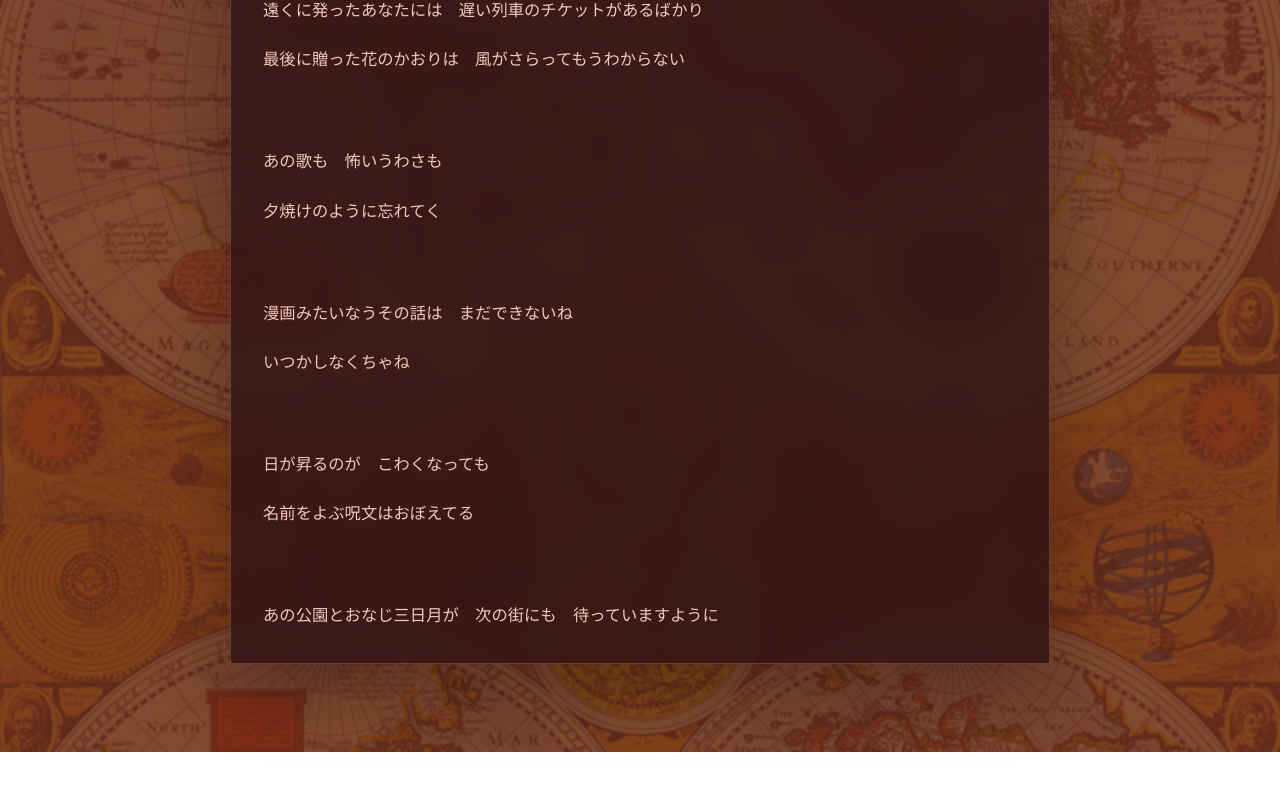
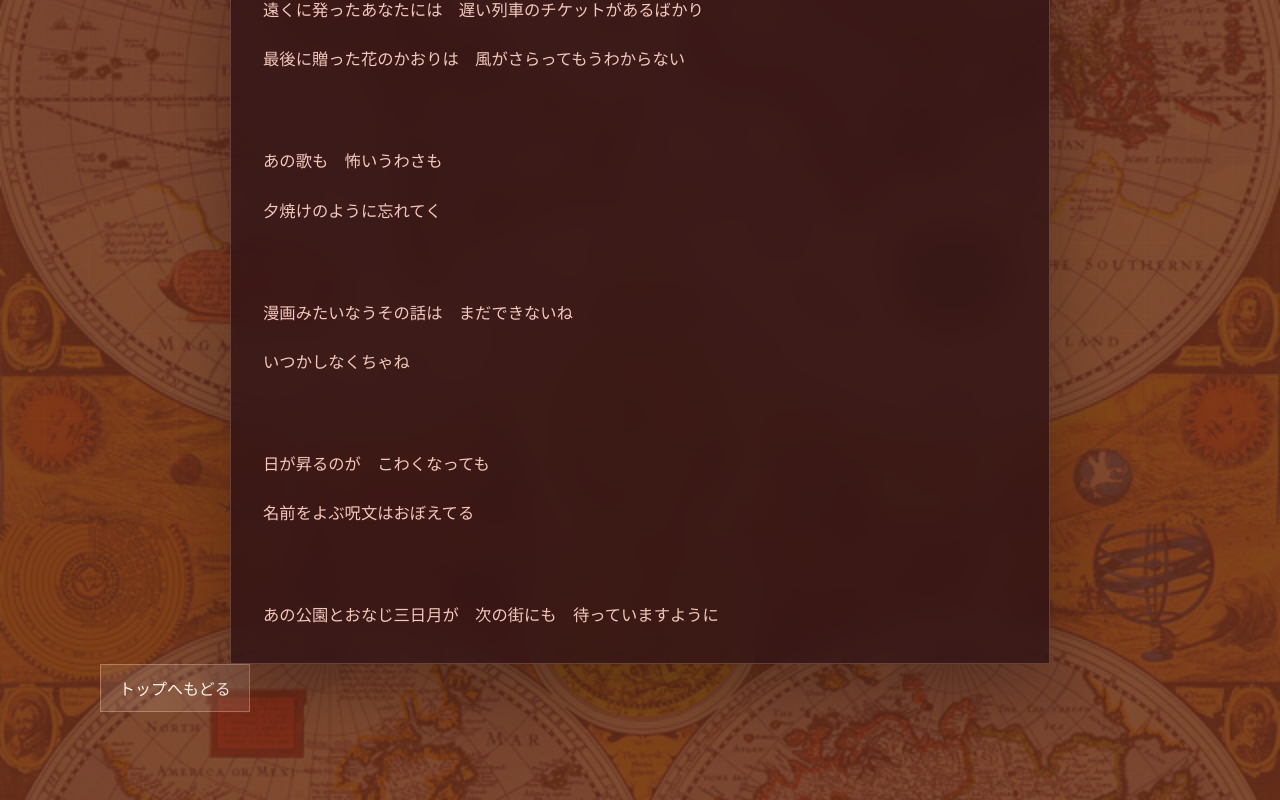
Before and after one commit to NJ200212/lastparfait, a Next.js app: page /kakushi in a window 1280 px wide. Shown: the part 330-1130 px from the top of the page. Before the commit the page ends 1082 px from the top, so only its background shows below. Built offline with nearby package versions, Linux system fonts and the light colour scheme.

Commit message:
Add back link to lyrics page

```diff
--- a/app/kakushi/page.js
+++ b/app/kakushi/page.js
@@ -1,3 +1,5 @@
+import Link from "next/link";
+
 export const metadata = {
   title: "歌詞 | 釈迦色社会×パフェ山脈 Last Live Vol.2"
 };
@@ -33,6 +35,10 @@ export default function KakushiPage() {
             )}
           </div>
         </article>
+
+        <Link href="/" className="secondary-link">
+          トップへもどる
+        </Link>
       </section>
     </main>
   );
```
